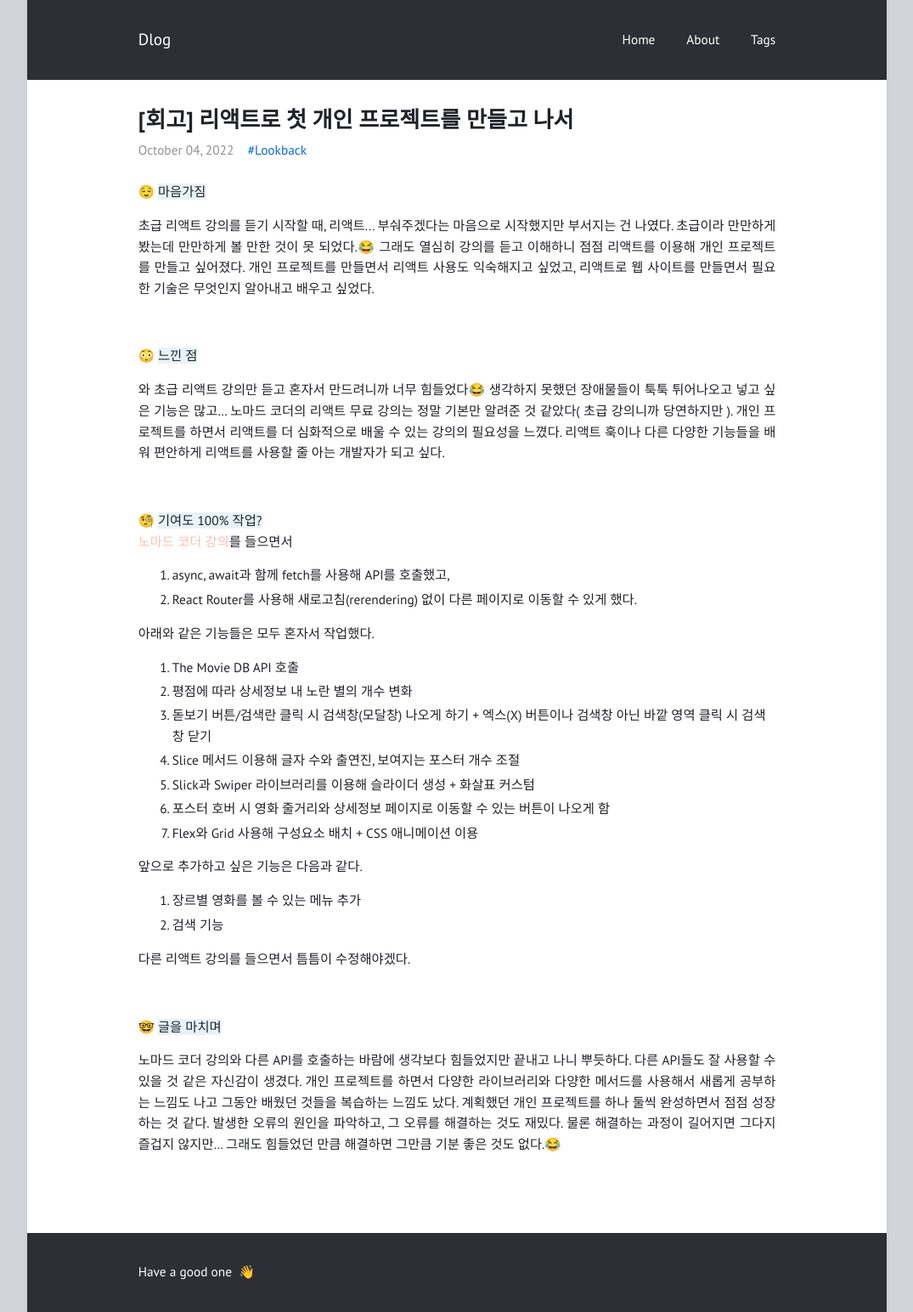
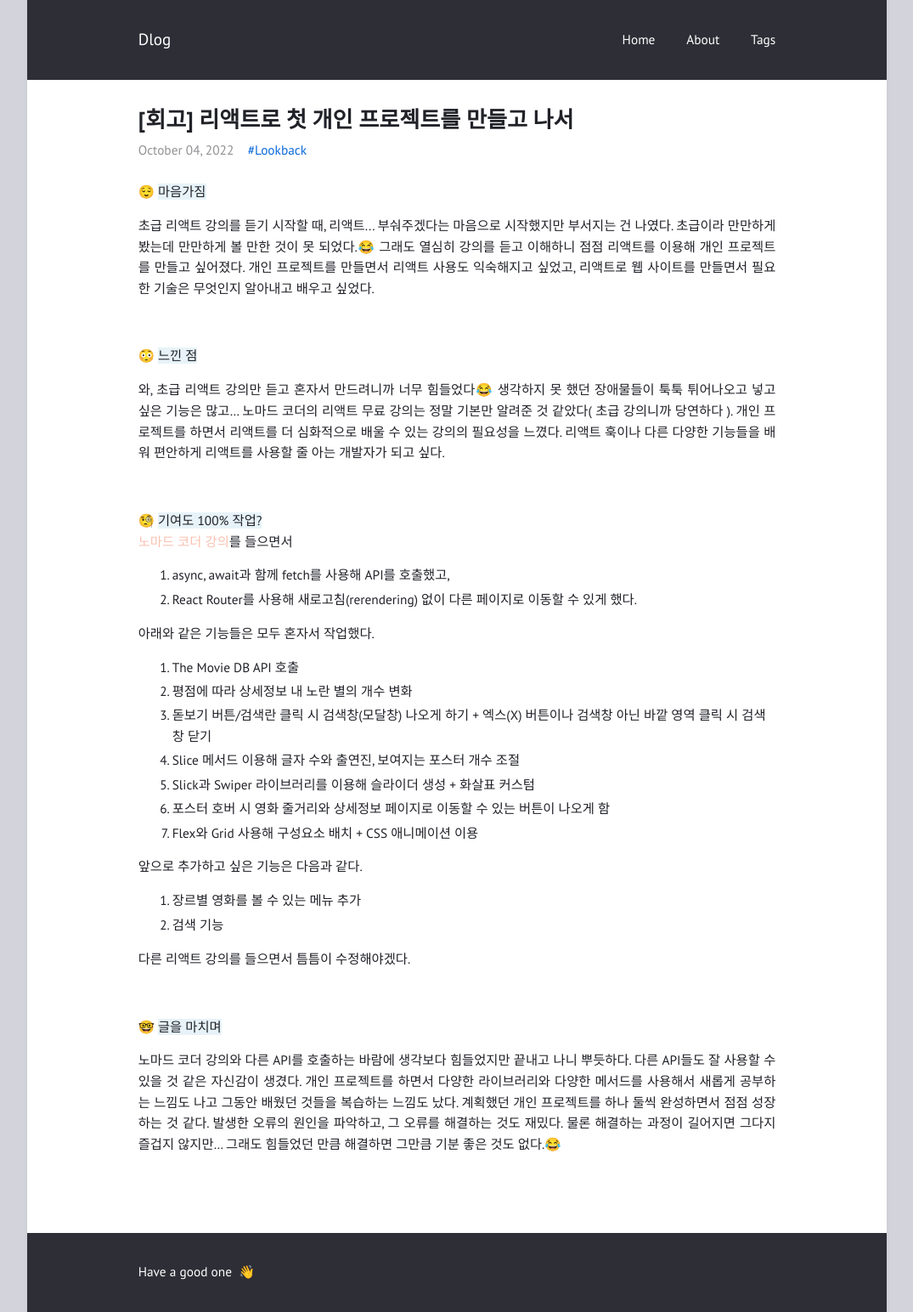
Before and after one commit to feb-dain/feb-dain.github.io, a Jekyll site: the page built from _posts/2022-10-04-after-finishing-my-first-react-project.md, in a window 1280 px wide. Shown: the whole page at 85% size, without its empty margins (102-1177 px from the left). Built offline with Jekyll 4.4.1, drawn with Linux system fonts in a browser that asks for light colours; comment, search, counter and statistics services are not loaded.

Commit message:
Update 2022-10-04-after-finishing-my-first-react-project.md

```diff
--- a/_posts/2022-10-04-after-finishing-my-first-react-project.md
+++ b/_posts/2022-10-04-after-finishing-my-first-react-project.md
@@ -20,8 +20,8 @@ tags: Lookback
 <br>
 
 😳 <span style="background:#e7f3f8;"> 느낀 점 </span>
-<p> 와 초급 리액트 강의만 듣고 혼자서 만드려니까 너무 힘들었다😂 생각하지 못했던 장애물들이 툭툭 튀어나오고 넣고 싶은 기능은 많고…
-노마드 코더의 리액트 무료 강의는 정말 기본만 알려준 것 같았다( 초급 강의니까 당연하지만 ). 개인 프로젝트를 하면서 리액트를 더 심화적으로 배울 수 있는 강의의 필요성을 느꼈다.
+<p> 와, 초급 리액트 강의만 듣고 혼자서 만드려니까 너무 힘들었다😂 생각하지 못 했던 장애물들이 툭툭 튀어나오고 넣고 싶은 기능은 많고…
+노마드 코더의 리액트 무료 강의는 정말 기본만 알려준 것 같았다( 초급 강의니까 당연하다 ). 개인 프로젝트를 하면서 리액트를 더 심화적으로 배울 수 있는 강의의 필요성을 느꼈다.
 리액트 훅이나 다른 다양한 기능들을 배워 편안하게 리액트를 사용할 줄 아는 개발자가 되고 싶다. </p>
 
 <br>
```
